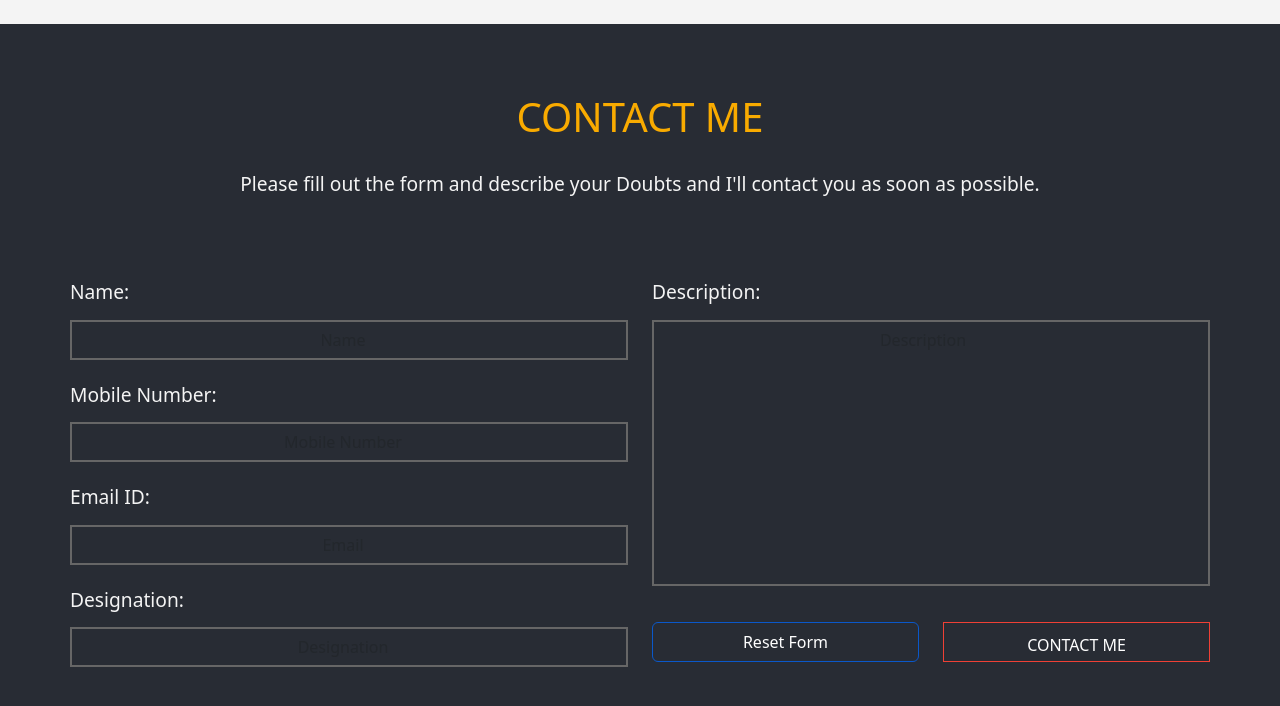
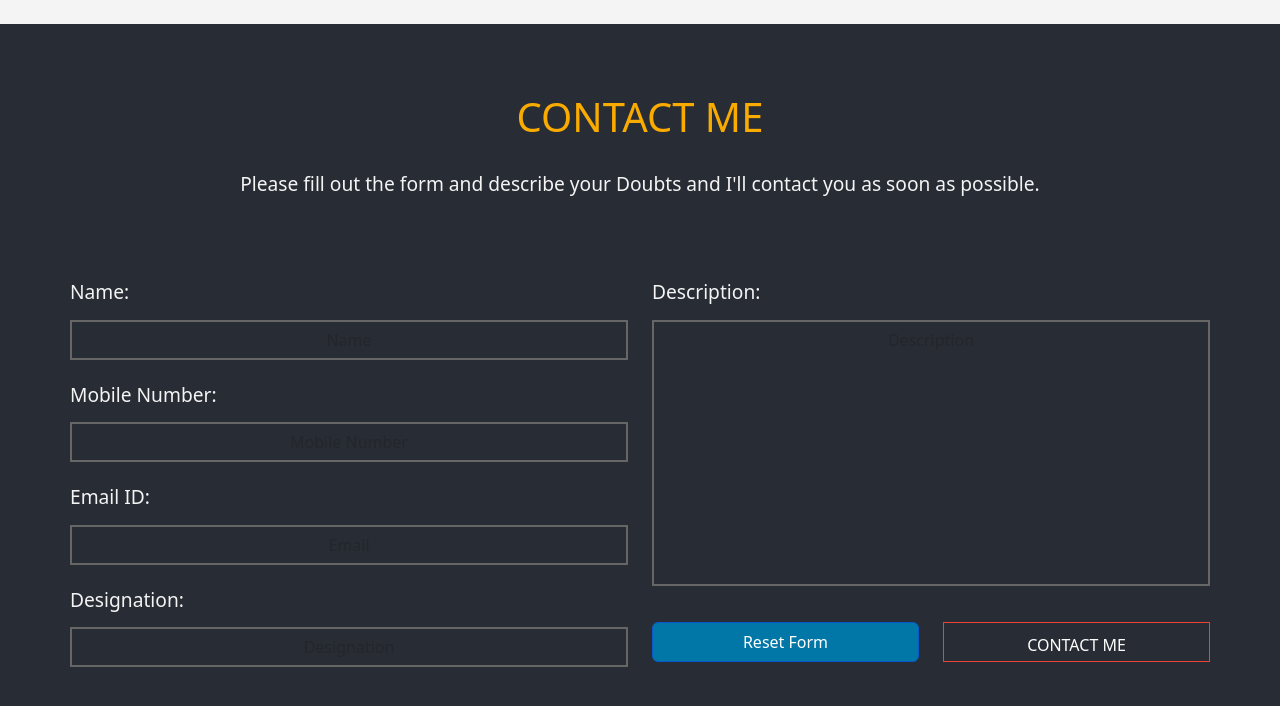
Before and after one commit to saurav2021c/Portfolio-project, a React (Create React App) app: page / in a window 1280 px wide. In both pictures the pointer is over the button "Reset Form". Shown: the part 3814-4520 px from the top of the page. Built offline with nearby package versions, Linux system fonts and the light colour scheme.

Commit message:
Contacts App.css updated

```diff
--- a/src/App.css
+++ b/src/App.css
@@ -13,6 +13,7 @@
   --primary-black: #282c34;
   --primary-dark-black: #000000;
   --primary-green: green;
+  --primary-blue: #0077a7;
 }
 body{
   font-family: "Roboto Condensed" sans-serif !important;
@@ -469,8 +470,6 @@ nav ul li{
   color: var(--primary-orange);
   outline: 0 !important;
   box-shadow: none !important;
-
-  padding-left: 0 !important;
 }
 
 .contacts .container {
@@ -501,6 +500,10 @@ nav ul li{
   height: 2.5rem;
   background: none !important;
   margin-bottom: 1.6rem;
+}
+
+.btn-primary:hover{
+  background: var(--primary-blue) !important;
 }
 
 .line{
```
